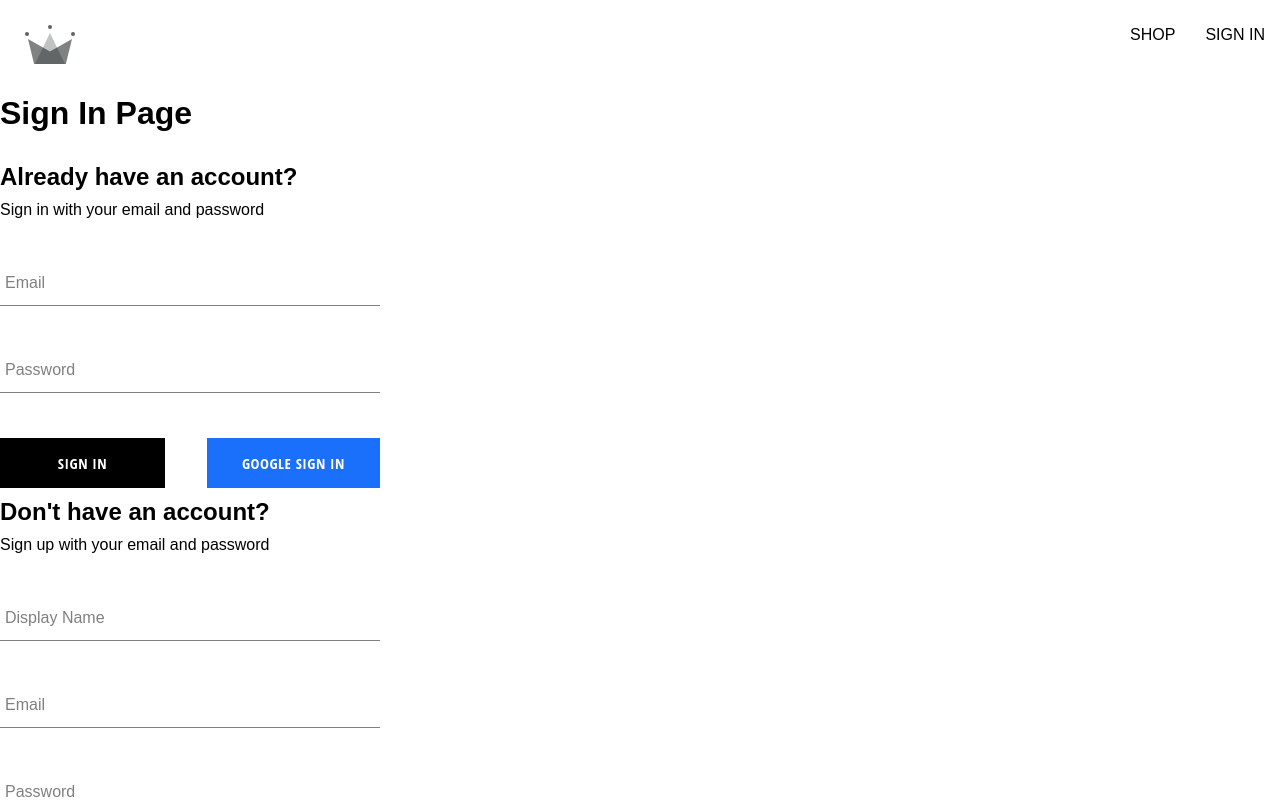
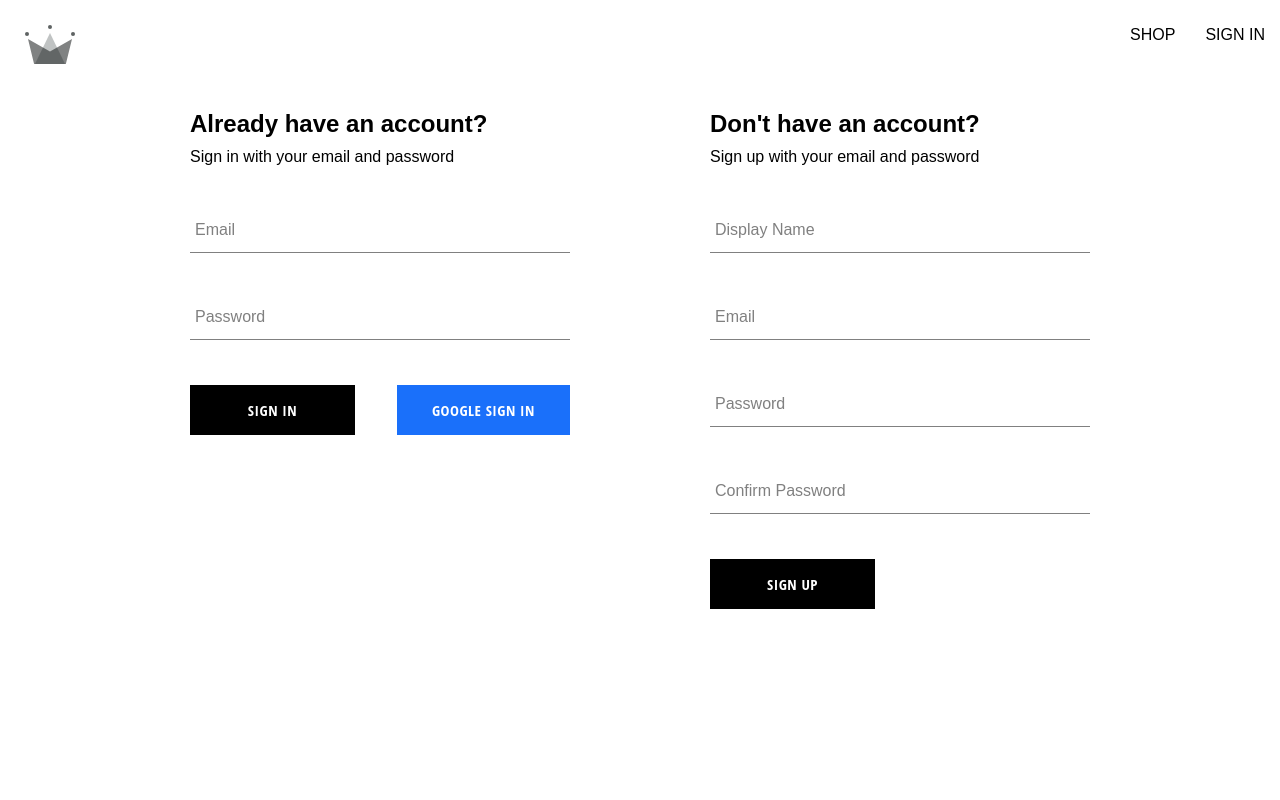
Before and after one commit to srinjan-ghosh/react-e-commerce, a React (Create React App) app: page /auth in a window 1280 px wide. Shown: the top 800 px of the page. Built offline with nearby package versions, Linux system fonts and the light colour scheme; a web font is replaced by a local one.

Commit message:
styling authentication page

```diff
--- a/src/routes/authentication/authentication.component.jsx
+++ b/src/routes/authentication/authentication.component.jsx
@@ -6,6 +6,8 @@
 // } from '../../utils/firebase/firebase.utils'
 import SignInForm from '../../components/sign-in-form/sign-in-form.component'
 import SignUpForm from '../../components/sign-up-form/sign-up-form.component'
+
+import './authentication.styles.scss'
 
 const Authentication = () => {
 	// const logGoogleUser = async () => {
@@ -35,8 +37,7 @@
 	// }, [])
 
 	return (
-		<div>
-			<h1>Sign In Page</h1>
+		<div className='authentication-container'>
 			<SignInForm />
 			{/* <button onClick={logGoogleRedirectUser}>
 				Sign in with google redirect
--- /dev/null
+++ b/src/routes/authentication/authentication.styles.scss
@@ -0,0 +1,6 @@
+.authentication-container {
+	display: flex;
+	width: 900px;
+	justify-content: space-between;
+	margin: 30px auto;
+}
```
